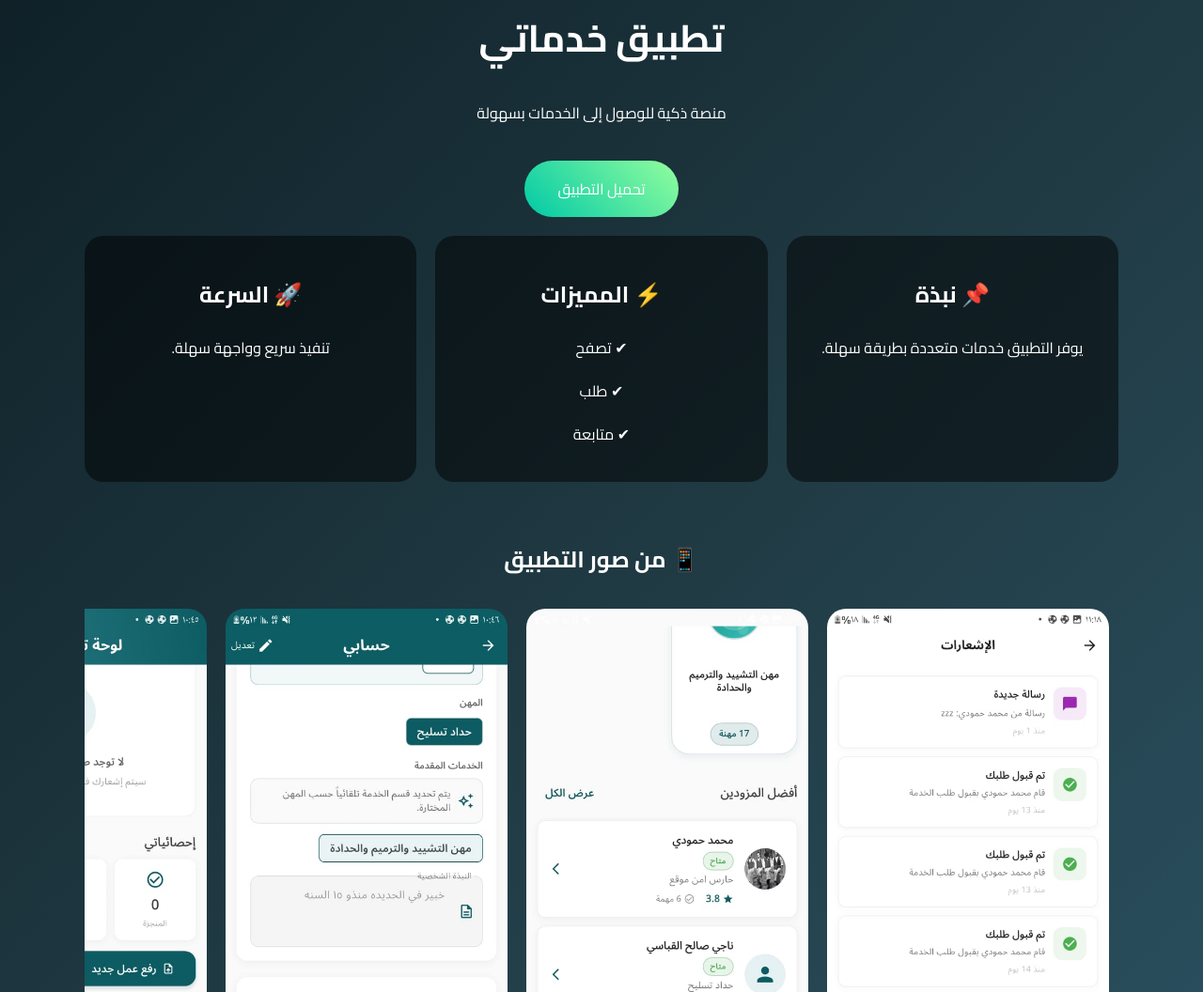
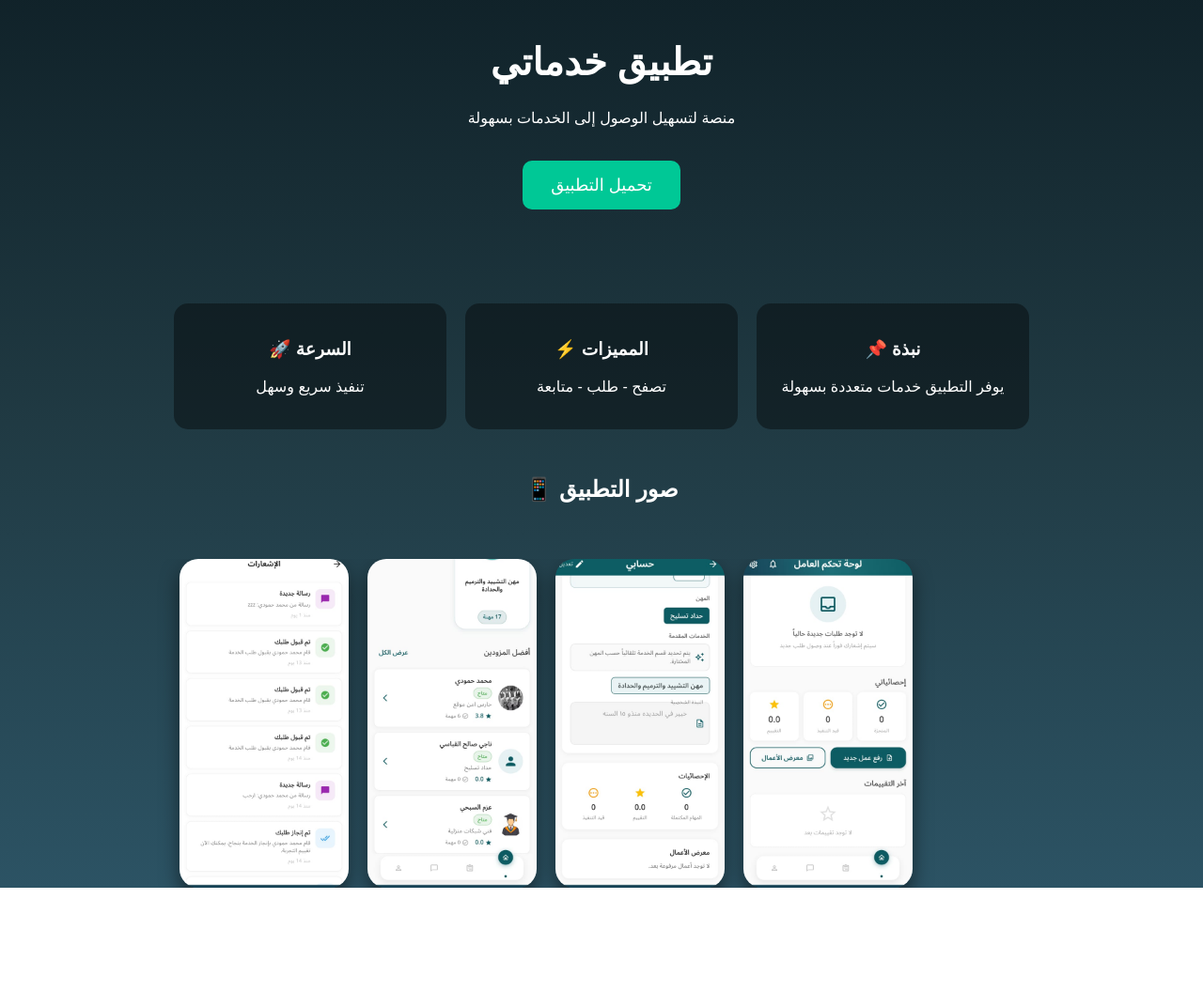
Before and after one commit to azmalsbohi-dev/khadamaty, a plain HTML site: page index.html in a window 1280 px wide. Shown: the part 44-1100 px from the top of the page at 94% size. After the commit the page ends 989 px from the top, so only its background shows below. Drawn offline with Linux system fonts and the light colour scheme.

Commit message:
Refactor HTML structure and styles for better layout

```diff
--- a/index.html
+++ b/index.html
@@ -1,195 +1,128 @@
 <!DOCTYPE html>
-<html lang="ar" dir="rtl">
+<html lang="ar">
 <head>
 <meta charset="UTF-8">
 <meta name="viewport" content="width=device-width, initial-scale=1.0">
-
 <title>خدماتي</title>
-
-<link href="https://fonts.googleapis.com/css2?family=Cairo:wght@400;700&display=swap" rel="stylesheet">
 
 <style>
 body {
-  margin:0;
-  font-family:'Cairo', sans-serif;
-  background: linear-gradient(135deg,#0f2027,#203a43,#2c5364);
-  color:white;
-  overflow-x:hidden;
-}
-
-/* حركة عامة */
-.hidden {
-  opacity:0;
-  transform:translateY(50px);
-  transition: all 0.8s ease;
-}
-.show {
-  opacity:1;
-  transform:translateY(0);
-}
-
-/* container */
-.container {
-  max-width:1100px;
-  margin:auto;
-  padding:20px;
-  text-align:center;
+  margin: 0;
+  font-family: Arial;
+  background: linear-gradient(180deg, #0f2027, #203a43, #2c5364);
+  color: white;
+  text-align: center;
 }
 
 /* العنوان */
-h1 {
-  font-size:40px;
+.container {
+  padding: 60px 20px;
 }
 
-/* زر */
+h1 {
+  font-size: 40px;
+}
+
 .btn {
-  background:linear-gradient(45deg,#00c9a7,#92fe9d);
-  padding:15px 35px;
-  border-radius:30px;
-  display:inline-block;
-  margin:20px 0;
-  text-decoration:none;
-  color:white;
-  transition:0.3s;
-}
-.btn:hover {
-  transform:scale(1.1);
-  box-shadow:0 0 20px #00c9a7;
+  margin-top: 20px;
+  padding: 15px 30px;
+  background: #00c896;
+  border: none;
+  border-radius: 10px;
+  color: white;
+  font-size: 18px;
+  cursor: pointer;
 }
 
 /* الكروت */
 .cards {
-  display:grid;
-  grid-template-columns:repeat(auto-fit,minmax(250px,1fr));
-  gap:20px;
+  display: flex;
+  justify-content: center;
+  gap: 20px;
+  flex-wrap: wrap;
+  margin-top: 40px;
 }
 
 .card {
-  background:rgba(0,0,0,0.5);
-  padding:20px;
-  border-radius:20px;
-  transition:0.3s;
-}
-.card:hover {
-  transform:translateY(-10px) scale(1.03);
+  background: rgba(0,0,0,0.4);
+  padding: 20px;
+  border-radius: 15px;
+  width: 250px;
 }
 
-/* سلايدر */
+/* ===== السلايدر ===== */
 .slider {
-  position:relative;
-  margin-top:40px;
-  overflow:hidden;
+  margin-top: 60px;
+  overflow: hidden;
+  width: 100%;
 }
 
 .slides {
-  display:flex;
-  transition:0.5s;
+  display: flex;
+  gap: 20px;
+  transition: transform 0.5s ease;
+  justify-content: center;
 }
 
 .slides img {
-  width:100%;
-  max-width:300px;
-  margin:10px;
-  border-radius:20px;
-}
-
-/* أزرار السلايدر */
-.controls {
-  margin-top:10px;
-}
-.controls button {
-  padding:10px;
-  border:none;
-  background:#00c9a7;
-  color:white;
-  border-radius:10px;
-  cursor:pointer;
+  width: 180px;
+  height: 350px;
+  border-radius: 20px;
+  object-fit: cover;
+  box-shadow: 0 10px 20px rgba(0,0,0,0.5);
 }
 </style>
+
 </head>
 
 <body>
 
 <div class="container">
-
-<h1 class="hidden">تطبيق خدماتي</h1>
-<p class="hidden">منصة ذكية للوصول إلى الخدمات بسهولة</p>
-
-<a class="btn hidden">تحميل التطبيق</a>
+  <h1>تطبيق خدماتي</h1>
+  <p>منصة لتسهيل الوصول إلى الخدمات بسهولة</p>
+  <button class="btn">تحميل التطبيق</button>
+</div>
 
 <div class="cards">
-
-<div class="card hidden">
-<h2>📌 نبذة</h2>
-<p>يوفر التطبيق خدمات متعددة بطريقة سهلة.</p>
+  <div class="card">
+    <h3>🚀 السرعة</h3>
+    <p>تنفيذ سريع وسهل</p>
   </div>
 
-<div class="card hidden">
-<h2>⚡ المميزات</h2>
-<p>✔ تصفح</p>
-<p>✔ طلب</p>
-<p>✔ متابعة</p>
+  <div class="card">
+    <h3>⚡ المميزات</h3>
+    <p>تصفح - طلب - متابعة</p>
   </div>
 
-<div class="card hidden">
-<h2>🚀 السرعة</h2>
-<p>تنفيذ سريع وواجهة سهلة.</p>
+  <div class="card">
+    <h3>📌 نبذة</h3>
+    <p>يوفر التطبيق خدمات متعددة بسهولة</p>
+  </div>
 </div>
 
-</div>
+<h2 style="margin-top:50px;">📱 صور التطبيق</h2>
 
-<!-- سلايدر الصور -->
-<div class="slider hidden">
-<h2>📱 من صور التطبيق</h2>
-
+<div class="slider">
   <div class="slides" id="slides">
     <img src="screen1.png.jpeg">
     <img src="screen2.png.jpeg">
     <img src="screen3.png.jpeg">
     <img src="screen4.png.jpeg">
   </div>
-
-<div class="controls">
-<button onclick="next()">التالي</button>
-<button onclick="prev()">السابق</button>
-</div>
-
-</div>
-
 </div>
 
 <script>
+let index = 0;
+const slides = document.getElementById("slides");
+const total = slides.children.length;
 
-/* انيميشن عند النزول */
-const observer = new IntersectionObserver(entries=>{
-  entries.forEach(entry=>{
-    if(entry.isIntersecting){
-      entry.target.classList.add("show");
+setInterval(() => {
+  index++;
+  if (index >= total) {
+    index = 0;
   }
-  });
-});
-
-document.querySelectorAll(".hidden").forEach(el=>{
-  observer.observe(el);
-});
-
-/* سلايدر */
-let index=0;
-function next(){
-  index++;
-  move();
-}
-function prev(){
-  index--;
-  move();
-}
-function move(){
-  const slides=document.getElementById("slides");
-  if(index<0) index=0;
-  if(index>2) index=2;
-  slides.style.transform=`translateX(-${index*320}px)`;
-}
-
+  slides.style.transform = `translateX(-${index * 200}px)`;
+}, 1000);
 </script>
 
 </body>
```
Lines whose indentation alone changed are shown as unchanged.
